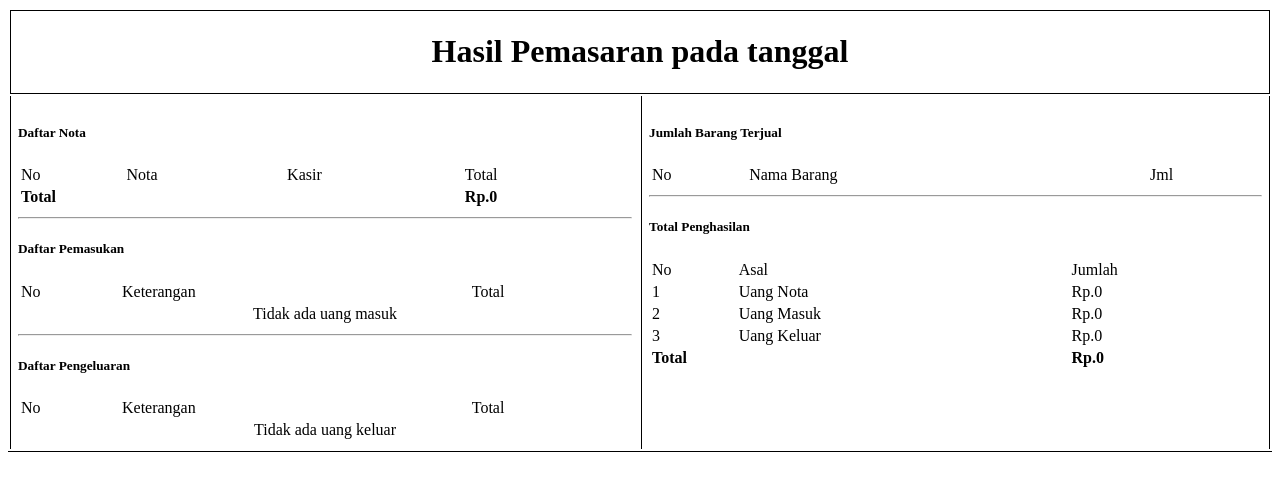
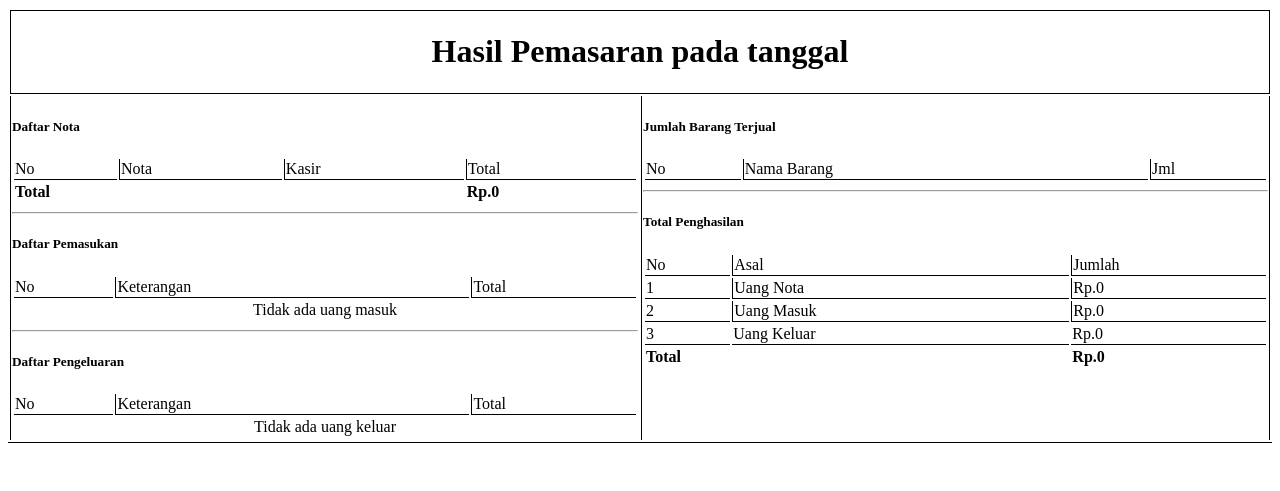
Before and after one commit to admunidayan/apotik, a CodeIgniter app: the page made by application/views/admin/cetak-hasil-v.php in a window 1280 px wide. Shown: the top 491 px of the page. Run offline with CodeIgniter, Linux system fonts and the light colour scheme; data that the repository does not hold is empty.

Commit message:
ubah tampilan print

```diff
--- a/application/views/admin/cetak-hasil-v.php
+++ b/application/views/admin/cetak-hasil-v.php
@@ -9,23 +9,23 @@
 			<td colspan="2" style="text-align: center;border:1px solid"><h1>Hasil Pemasaran pada tanggal <?php echo $tanggal; ?></h1></td>
 		</tr>
 		<tr>
-			<td width="50%" style="vertical-align: top; border-left: 1px solid; padding: 7px">
+			<td width="50%" style="vertical-align: top; border-left: 1px solid;">
 				<h5 class="text-info">Daftar Nota</h5>
 				<table width="100%">
 					<tr>
-						<td>No</td>
-						<td>Nota</td>
-						<td>Kasir</td>
-						<td>Total</td>
+						<td style="border-bottom: 1px solid">No</td>
+						<td style="border-bottom: 1px solid;border-left: 1px solid">Nota</td>
+						<td style="border-bottom: 1px solid;border-left: 1px solid">Kasir</td>
+						<td style="border-bottom: 1px solid;border-left: 1px solid">Total</td>
 					</tr>
 					<?php $harga_nota = 0 ?>
 					<?php $no = 1 ?>
 					<?php foreach ($hasil as $data): ?>
 						<tr>
-							<td><?php echo $no; ?></td>
-							<td><?php echo $data->id_nota; ?></td>
-							<td><?php echo $data->username ?></td>
-							<td><?php echo 'Rp.'.number_format($data->total_bayar_nota,0,',','.') ?></td>
+							<td style="border-bottom: 1px solid"><?php echo $no; ?></td>
+							<td style="border-bottom: 1px solid;border-left: 1px solid"><?php echo $data->id_nota; ?></td>
+							<td style="border-bottom: 1px solid;border-left: 1px solid"><?php echo $data->username ?></td>
+							<td style="border-bottom: 1px solid;border-left: 1px solid"><?php echo 'Rp.'.number_format($data->total_bayar_nota,0,',','.') ?></td>
 						</tr>
 						<?php $harga_nota = $data->total_bayar_nota + (int)@$harga_nota; ?>
 						<?php $no++ ?>
@@ -38,18 +38,18 @@
 				<h5 class="text-info">Daftar Pemasukan</h5>
 				<table width="100%">
 					<tr>
-						<td>No</td>
-						<td>Keterangan</td>
-						<td>Total</td>
+						<td style="border-bottom: 1px solid">No</td>
+						<td style="border-bottom: 1px solid;border-left: 1px solid">Keterangan</td>
+						<td style="border-bottom: 1px solid;border-left: 1px solid">Total</td>
 					</tr>
 					<?php if ($umasuk == TRUE): ?>
 						<?php $harga_masuk = 0 ?>
 						<?php $no = 1 ?>
 						<?php foreach ($umasuk as $data): ?>
 							<tr>
-								<td><?php echo $no; ?></td>
-								<td><?php echo $data->keterangan; ?></td>
-								<td><?php echo 'Rp.'.number_format($data->jumlah,0,',','.') ?></td>
+								<td style="border-bottom: 1px solid"><?php echo $no; ?></td>
+								<td style="border-bottom: 1px solid;border-left: 1px solid"><?php echo $data->keterangan; ?></td>
+								<td style="border-bottom: 1px solid;border-left: 1px solid"><?php echo 'Rp.'.number_format($data->jumlah,0,',','.') ?></td>
 							</tr>
 							<?php $harga_masuk = $data->jumlah + (int)@$harga_masuk; ?>
 							<?php $no++ ?>
@@ -67,18 +67,18 @@
 				<h5 class="text-info">Daftar Pengeluaran</h5>
 				<table width="100%">
 					<tr>
-						<td>No</td>
-						<td>Keterangan</td>
-						<td>Total</td>
+						<td style="border-bottom: 1px solid">No</td>
+						<td style="border-bottom: 1px solid;border-left: 1px solid">Keterangan</td>
+						<td style="border-bottom: 1px solid;border-left: 1px solid">Total</td>
 					</tr>
 					<?php if ($ukeluar == TRUE): ?>
 						<?php $harga_keluar = 0 ?>
 						<?php $no = 1 ?>
 						<?php foreach ($ukeluar as $data): ?>
 							<tr>
-								<td><?php echo $no; ?></td>
-								<td><?php echo $data->keterangan; ?></td>
-								<td><?php echo 'Rp.'.number_format($data->jumlah,0,',','.') ?></td>
+								<td style="border-bottom: 1px solid"><?php echo $no; ?></td>
+								<td style="border-bottom: 1px solid;border-left: 1px solid"><?php echo $data->keterangan; ?></td>
+								<td style="border-bottom: 1px solid;border-left: 1px solid"><?php echo 'Rp.'.number_format($data->jumlah,0,',','.') ?></td>
 							</tr>
 							<?php $harga_keluar = $data->jumlah + (int)@$harga_keluar; ?>
 							<?php $no++ ?>
@@ -94,20 +94,20 @@
 					<?php endif ?>
 				</table>
 			</td>
-			<td width="50%" style="vertical-align: top;border-right: 1px solid;border-left: 1px solid;padding: 7px">
+			<td width="50%" style="vertical-align: top;border-right: 1px solid;border-left: 1px solid;">
 				<h5 class="text-info">Jumlah Barang Terjual</h5>
 				<table width="100%">
 					<tr>
-						<td>No</td>
-						<td>Nama Barang</td>
-						<td>Jml</td>
+						<td style="border-bottom: 1px solid">No</td>
+						<td style="border-bottom: 1px solid;border-left: 1px solid">Nama Barang</td>
+						<td style="border-bottom: 1px solid;border-left: 1px solid">Jml</td>
 					</tr>
 					<?php $no = 1 ?>
 					<?php foreach ($brglaku as $barang): ?>
 						<tr>
-							<td><?php echo $no; ?></td>
-							<td><?php echo strtoupper($barang->nama_menu); ?></td>
-							<td><?php echo $barang->jml_laku; ?></td>
+							<td style="border-bottom: 1px solid"><?php echo $no; ?></td>
+							<td style="border-bottom: 1px solid;border-left: 1px solid"><?php echo strtoupper($barang->nama_menu); ?></td>
+							<td style="border-bottom: 1px solid;border-left: 1px solid"><?php echo $barang->jml_laku; ?></td>
 						</tr>
 						<?php $no++ ?>
 					<?php endforeach ?>
@@ -115,24 +115,24 @@
 				<h5 class="text-info">Total Penghasilan</h5>
 				<table width="100%">
 					<tr>
-						<td>No</td>
-						<td>Asal</td>
-						<td>Jumlah</td>
+						<td style="border-bottom: 1px solid">No</td>
+						<td style="border-bottom: 1px solid;border-left: 1px solid">Asal</td>
+						<td style="border-bottom: 1px solid;border-left: 1px solid">Jumlah</td>
 					</tr>
 					<tr>
-						<td>1</td>
-						<td>Uang Nota</td>
-						<td><?php echo 'Rp.'.number_format(@$harga_nota,0,',','.'); ?></td>
+						<td style="border-bottom: 1px solid">1</td>
+						<td style="border-bottom: 1px solid;border-left: 1px solid">Uang Nota</td>
+						<td style="border-bottom: 1px solid;border-left: 1px solid"><?php echo 'Rp.'.number_format(@$harga_nota,0,',','.'); ?></td>
 					</tr>
 					<tr>
-						<td>2</td>
-						<td>Uang Masuk</td>
-						<td><?php echo 'Rp.'.number_format(@$harga_masuk,0,',','.'); ?></td>
+						<td style="border-bottom: 1px solid">2</td>
+						<td style="border-bottom: 1px solid;border-left: 1px solid">Uang Masuk</td>
+						<td style="border-bottom: 1px solid;border-left: 1px solid"><?php echo 'Rp.'.number_format(@$harga_masuk,0,',','.'); ?></td>
 					</tr>
 					<tr>
-						<td>3</td>
-						<td>Uang Keluar</td>
-						<td><?php echo 'Rp.'.number_format(@$harga_keluar,0,',','.'); ?></td>
+						<td style="border-bottom: 1px solid">3</td>
+						<td style="border-bottom: 1px solid">Uang Keluar</td>
+						<td style="border-bottom: 1px solid"><?php echo 'Rp.'.number_format(@$harga_keluar,0,',','.'); ?></td>
 					</tr>
 					<tr>
 						<td colspan="2"><b>Total</b></td>
```
